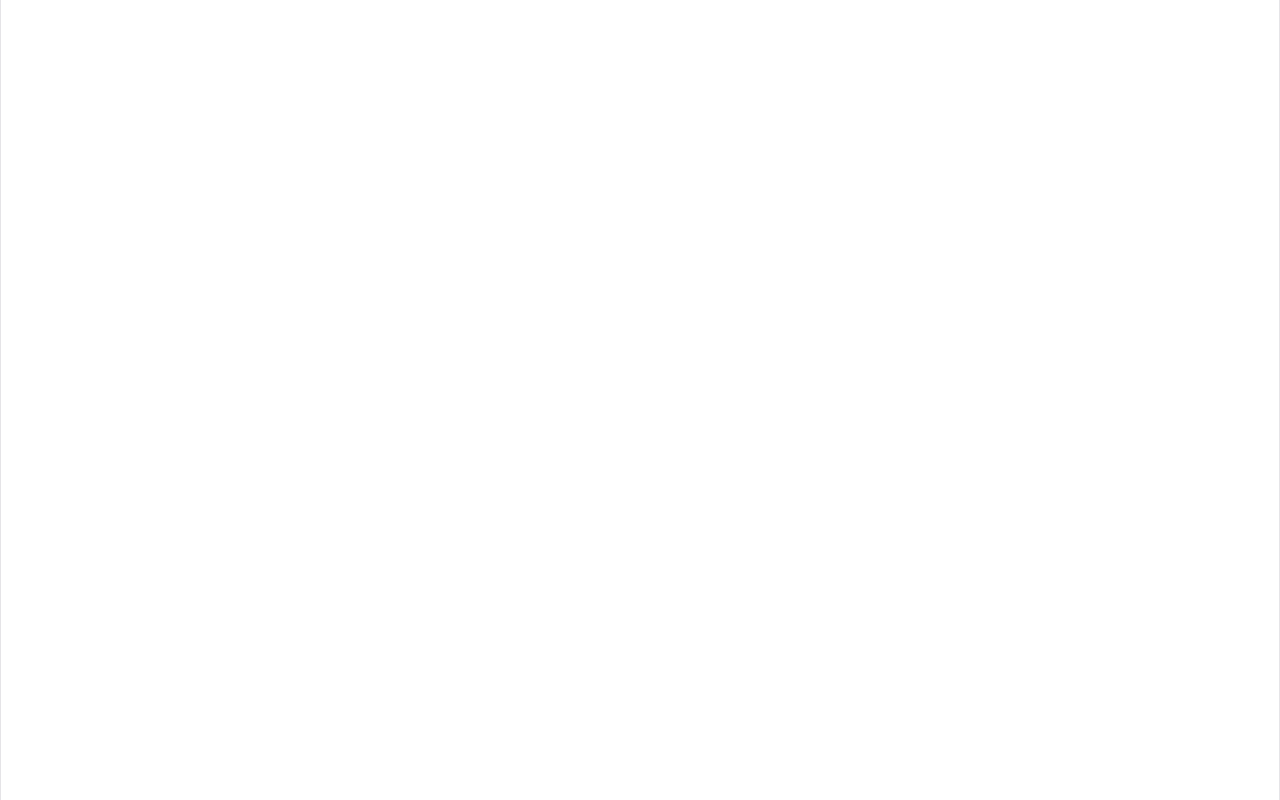
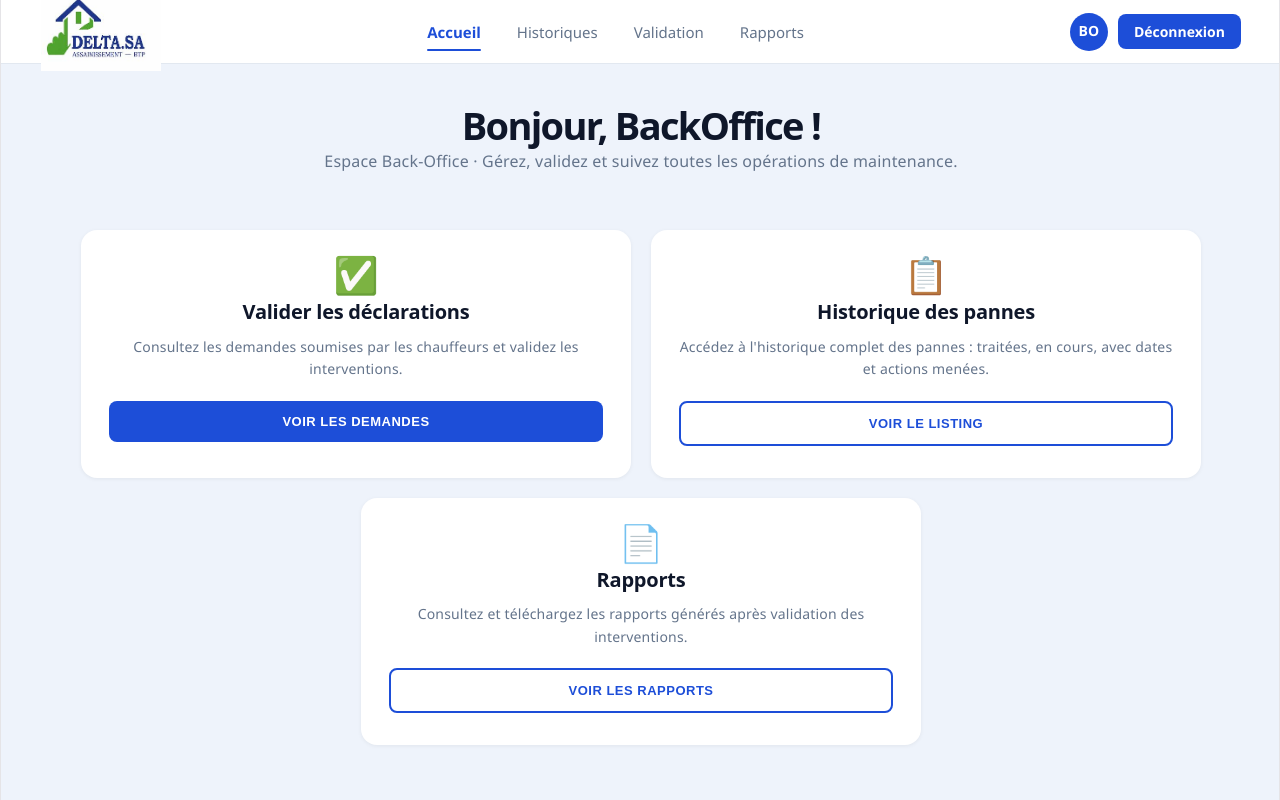
Before and after one commit to fall-mansour/GMAO_DeltaSA, a React app in the folder Frontend/: page /Accueilbackoff in a window 1280 px wide. Before the commit this address had no page. Built offline with nearby package versions, Linux system fonts and the light colour scheme; the HTML template or start-up script is replaced by a standard one.

Commit message:
feat: pages AccueilBackOffice et Rapports avec navigation

```diff
--- a/Frontend/src/App.jsx
+++ b/Frontend/src/App.jsx
@@ -14,6 +14,8 @@
 import Declaration from "./Pages/Declaration";
 import HomeMecano from "./Pages/Accueilmecano";
 import AffectationsMecano from "./Pages/AffectationMecano";
+import AccueilBackOffice from "./Pages/AccueilBackOffice";
+import Rapports from "./Pages/Rapports";
 
 function App() {
   return (
@@ -30,6 +32,8 @@
         <Route path="/validation" element={<ValidationListe />} />
         <Route path="/HistoBackoff" element={<HistoriqueBackoffice />} />
         <Route path="/Declaration" element={<Declaration />} />
+        <Route path="/Accueilbackoff" element={<AccueilBackOffice />} />
+        <Route path="/Rapport" element={<Rapports />} />
         /*Route page de connexion */
         <Route path="/login" element={<Login />} />
         /*Route mecano */
--- a/Frontend/src/Pages/AccueilBackOffice.jsx
+++ b/Frontend/src/Pages/AccueilBackOffice.jsx
@@ -32,8 +32,10 @@
 
   const handleNav = (item) => {
     setActiveNav(item);
-    if (item === "Accueil") navigate("/");
-    if (item === "Rapports") navigate("/rapports");
+    if (item === "Accueil") navigate("/Accueilbackoff");
+    if (item === "Historiques") navigate("/HistoBackoff");
+    if (item === "Validation") navigate("/validation");
+    if (item === "Rapports") navigate("/Rapport");
   };
 
   return (
@@ -73,19 +75,23 @@
           <span style={styles.actionIcon}>{actions[0].icon}</span>
           <h2 style={styles.actionTitle}>{actions[0].title}</h2>
           <p style={styles.actionDesc}>{actions[0].description}</p>
-          <button style={styles.btnFilled}>{actions[0].buttonLabel}</button>
+          <button style={styles.btnFilled} onClick={() => navigate("/validation")}>
+            {actions[0].buttonLabel}
+          </button>
         </div>
         <div style={styles.actionCard}>
           <span style={styles.actionIcon}>{actions[1].icon}</span>
           <h2 style={styles.actionTitle}>{actions[1].title}</h2>
           <p style={styles.actionDesc}>{actions[1].description}</p>
-          <button style={styles.btnOutline}>{actions[1].buttonLabel}</button>
+          <button style={styles.btnOutline} onClick={() => navigate("/HistoBackoff")}>
+            {actions[1].buttonLabel}
+          </button>
         </div>
         <div style={{ ...styles.actionCard, ...styles.cardCentered }}>
           <span style={styles.actionIcon}>{actions[2].icon}</span>
           <h2 style={styles.actionTitle}>{actions[2].title}</h2>
           <p style={styles.actionDesc}>{actions[2].description}</p>
-          <button style={styles.btnOutline} onClick={() => navigate("/rapports")}>
+          <button style={styles.btnOutline} onClick={() => navigate("/Rapport")}>
             {actions[2].buttonLabel}
           </button>
         </div>
--- a/Frontend/src/Pages/Rapports.jsx
+++ b/Frontend/src/Pages/Rapports.jsx
@@ -25,6 +25,14 @@
     return matchVehicule && matchDate;
   });
 
+  const handleNav = (item) => {
+    setActiveNav(item);
+    if (item === "Accueil") navigate("/Accueilbackoff");
+    if (item === "Historiques") navigate("/HistoBackoff");
+    if (item === "Validation") navigate("/validation");
+    if (item === "Rapports") navigate("/Rapport");
+  };
+
   const handleDownload = (rapport) => {
     const html = `
       <!DOCTYPE html>
@@ -39,7 +47,6 @@
           body { font-family: 'Segoe UI', sans-serif; padding: 40px; color: #0f172a; }
           .header { text-align: center; padding-bottom: 20px; margin-bottom: 30px; }
           .header h1 { color: #1d4ed8; font-size: 24px; margin: 0 0 6px; }
-            .header p { color: #64748b; font-size: 14px; margin: 0; }
           .section { margin-bottom: 20px; }
           .label { font-size: 12px; font-weight: 700; color: #64748b; text-transform: uppercase; letter-spacing: 0.5px; margin-bottom: 4px; }
           .value { font-size: 16px; font-weight: 600; color: #0f172a; padding: 10px 14px; background: #f1f5f9; border-radius: 8px; }
@@ -51,7 +58,6 @@
       <body>
         <div class="header">
           <h1>DELTA SA — Rapport d'intervention</h1>
-
         </div>
         <div class="grid">
           <div class="section">
@@ -97,10 +103,7 @@
           {navItems.map((item) => (
             <button
               key={item}
-              onClick={() => {
-                setActiveNav(item);
-                if (item === "Accueil") navigate("/");
-              }}
+              onClick={() => handleNav(item)}
               style={{
                 ...styles.navLink,
                 ...(activeNav === item ? styles.navLinkActive : {}),
```
Lines whose indentation alone changed are shown as unchanged.
